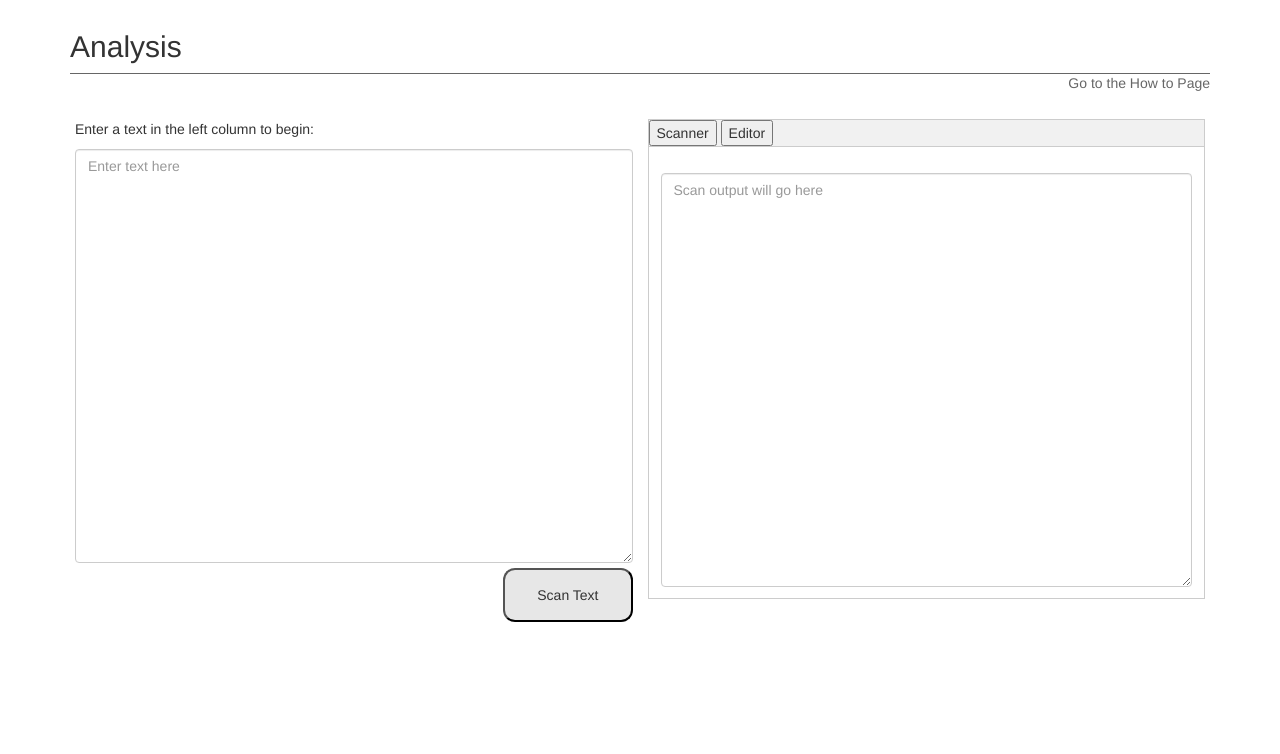
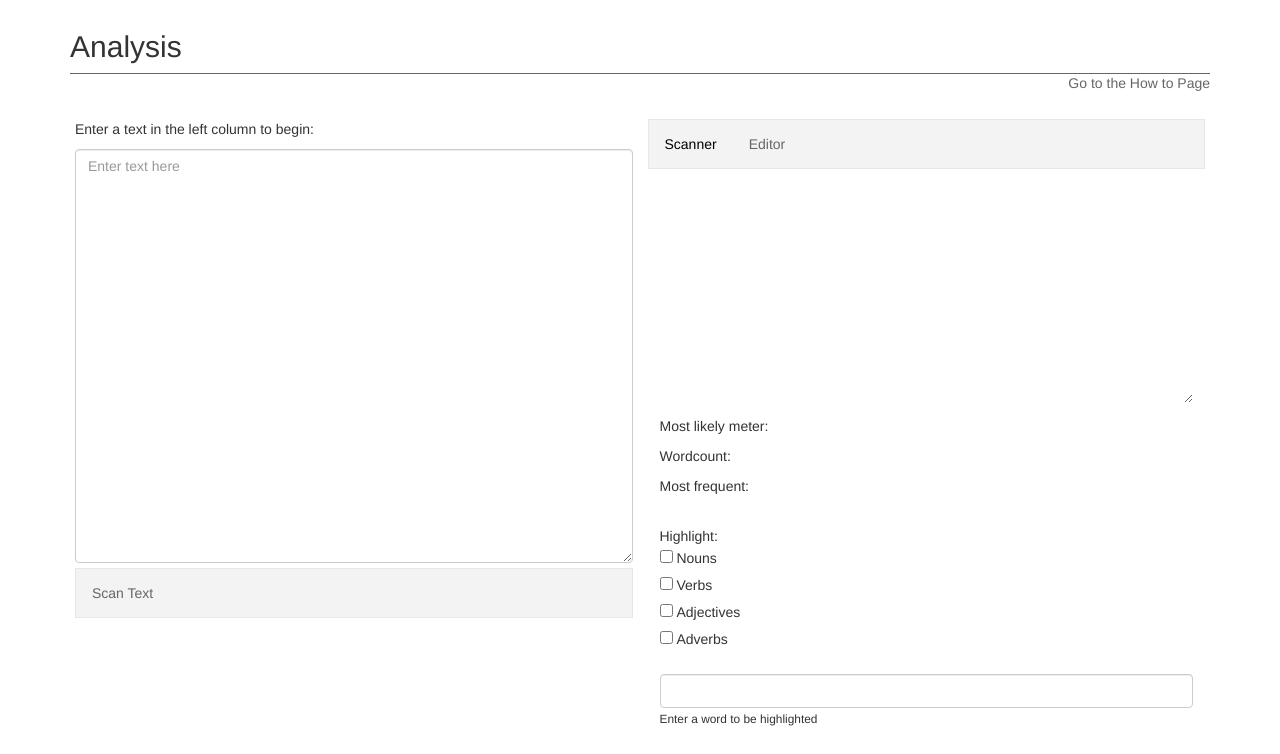
Before and after one commit to SRawlinson/SummerProject, a Django app: page / in a window 1280 px wide. Shown: the part 50-804 px from the top of the page. Before the commit the page ends 672 px from the top, so only its background shows below. Run offline with Django 3.2, Linux system fonts and the light colour scheme; some libraries are stand-ins or nearby versions.

Commit message:
Added more detail to editor/scanner thing

```diff
--- a/scansion_project/static/css/scansion.css
+++ b/scansion_project/static/css/scansion.css
@@ -79,7 +79,9 @@ input[type=textarea] {
 #text-input:focus {
     border: 2px solid #666;
     outline-style: none;
+    box-shadow: none;
 }
+
 input[type=textarea]:focus {
     border: 2px solid #666;
     outline-style: none;
@@ -87,54 +89,63 @@ input[type=textarea]:focus {
 .form-control {
     display: inline;
 }
+
+.form-control-plaintext {
+    width: 100%;
+    height: 200px;
+    padding: 12px 20px;
+    margin: 8px 0;
+    box-sizing: border-box;
+    display: inline-block;
+    border: none;
+}
+
+.form-control-plaintext:focus {
+    border: 1px solid #e7e7e7;
+    box-shadow: none;
+    outline-style: none;
+}
+
 .custom-form-control:focus {
     border: 2px solid #666;
     outline: none;
     box-shadow: none;
 }
 
-.enter-button {
-    text-align: center;
-    text-decoration: none;
-    background-color: #e7e7e7;
-    border-radius: 12px;
-    float: right;
-    padding: 15px 32px;
+.tab {
+    overflow: hidden;
+    border: 1px solid #e7e7e7;
+    background-color: #f3f3f3;
 }
 
-.enter-button:focus {
-    box-shadow: #e7e7e7;
+.tab button {
+    display: block;
+    background-color: inherit;
+    color: #666;
+    text-align: center;
+    padding: 14px 16px;
+    text-decoration: none;
+    float: left;
+    cursor: pointer;
+    border: none;
     outline: none;
-}
-
-.tab {
-    overflow: hidden;
-    border: 1px solid #ccc;
-    background-color: #f1f1f1;
-}
-
-.tablinks button {
-    background-color: inherit;
-    float: left;
-    outline: none;
-    cursor: pointer;
-    padding: 14px 16px;
     transition: 0.3s;
 }
 
-.tab button:hover {
-    background-color: #666;
+.tablinks:hover {
+    text-decoration: none;
+    color: black;
 }
 
-.tab button.active {
-    background-color: #666;
+.tablinks.active {
+    text-decoration: none;
+    color: black;
 }
 
 .tabcontent {
     display: none;
     padding: 6px 12px;
-    border: 1px solid #ccc;
-    border-top: none;
+    border: none;
     animation: fadeEffect 1s;
 }
 
@@ -142,3 +153,7 @@ input[type=textarea]:focus {
     from {opacity: 0;}
     to {opacity: 1;}
 }
+
+.form-check-label {
+    font-weight: normal;
+}
--- a/scansion_project/templates/scansion/analyse.html
+++ b/scansion_project/templates/scansion/analyse.html
@@ -17,7 +17,10 @@
             <div class ="analyser-column-one" id="column-one">
                 <p>Enter a text in the left column to begin:</p>
                 <textarea class="form-control" type="text" name="text-input" id="text-input" value="" rows="20" placeholder="Enter text here"></textarea>
-                <button class="enter-button" id="analyser-button" onclick="textEntered()">Scan Text</button>
+                <div class ="tab">
+                    <button class="tablinks" id="analyser-button" onClick="textEntered()">Scan Text</button>
+                    <!-- <button class="tablinks" id="clear-button" onClick="clearText()">Clear Text</button> -->
+                </div>
             </div>
 
             <div class = "analyser-column-one" id="column-two" name="column-two">
@@ -28,12 +31,68 @@
 
                 <div id="Scanner" class="tabcontent">
                     <br>
-                    <textarea class="form-control" id="scan-output" type="text" rows="20" placeholder="Scan output will go here"></textarea>
+                    <textarea type="text" readonly class="form-control-plaintext" id="scan-output" value="Scan output will go here"></textarea>
+                    <p>Most likely meter:</p>
+                    <p>Wordcount:</p>
+                    <p>Most frequent:</p>
+                    <br>
+                    Highlight:
+                    <br>
+                    <div class="form-check">
+                        <input class="form-check-input" type="checkbox" value="" id="nouns-checkbox">
+                        <label class="form-check-label" for="nouns-checkbox">Nouns</label>
+                    </div>
+                    <div class="form-check">
+                        <input class="form-check-input" type="checkbox" value="" id="verbs-checkbox">
+                        <label class="form-check-label" for="verbs-checkbox">Verbs</label>
+                    </div>
+                    <div class="form-check">
+                        <input class="form-check-input" type="checkbox" value="" id="adjectives-checkbox">
+                        <label class="form-check-label" for="adjectives-checkbox">Adjectives</label>
+                    </div>
+                    <div class="form-check">
+                        <input class="form-check-input" type="checkbox" value="" id="adverbs-checkbox">
+                        <label class="form-check-label" for="adverbs-checkbox">Adverbs</label>
+                    </div>
+                    <br>
+                    <div class="form-group">
+                        <input type="text" class="form-control" id="highlighted">
+                        <small id="higlighterHelp class="form-text text-muted">Enter a word to be highlighted</small>
+                    </div>
                 </div>
 
                 <div id="Editor" class="tabcontent">
-                    <h3>Editor</h3>
-                    <p>Here is the Editor</p>
+                    <br>
+                    Remove:
+                    <br>
+                    <br>
+                    <div class="form-check">
+                        <input class="form-check-input" type="checkbox" value="" id="nouns-checkbox">
+                        <label class="form-check-label" for="nouns-checkbox">Nouns</label>
+                    </div>
+                    <div class="form-check">
+                        <input class="form-check-input" type="checkbox" value="" id="verbs-checkbox">
+                        <label class="form-check-label" for="verbs-checkbox">Verbs</label>
+                    </div>
+                    <div class="form-check">
+                        <input class="form-check-input" type="checkbox" value="" id="adjectives-checkbox">
+                        <label class="form-check-label" for="adjectives-checkbox">Adjectives</label>
+                    </div>
+                    <div class="form-check">
+                        <input class="form-check-input" type="checkbox" value="" id="adverbs-checkbox">
+                        <label class="form-check-label" for="adverbs-checkbox">Adverbs</label>
+                    </div>
+                    <br>
+                    <div class="form-group">
+                        <input type="text" class="form-control" id="highlighted">
+                        <small id="higlighterHelp class="form-text text-muted">Enter a word to be highlighted</small>
+                    </div>
+
+
+
+
+
+
                 </div>
             </div>
 
@@ -45,9 +104,12 @@
 
     function textEntered() {
         var enterredText = document.getElementById("text-input").value;
-        document.getElementById("scan-output").innerHTML = enterredText;
+        document.getElementById("scan-output").value = enterredText;
+    }
 
-    }
+    // function clearText() {
+    //     document.getElementById("text-input").innerHTML = "";
+    // }
 
     function openTab(evt, tabName) {
         var i, tabcontent, tablinks;
@@ -59,11 +121,11 @@
 
         tablinks =document.getElementsByClassName("tablinks");
         for (i = 0; i < tablinks.length; i++) {
-            tablinks[i].className = tablinks[i].className.replace("active", "");
+            tablinks[i].className = tablinks[i].className.replace(" active", "");
         }
 
         document.getElementById(tabName).style.display = "block";
-        evt.currentTarget.className += "active";
+        evt.currentTarget.className += " active";
     }
 </script>
 {% endblock %}
--- a/scansion_project/templates/scansion/base.html
+++ b/scansion_project/templates/scansion/base.html
@@ -14,6 +14,7 @@
         <nav-li><a href="{% url 'how_to' %}">How To</a></li>
         </nav>
     <br>
+
     {% block body_block %}
     {% endblock %}
 </html>
```
